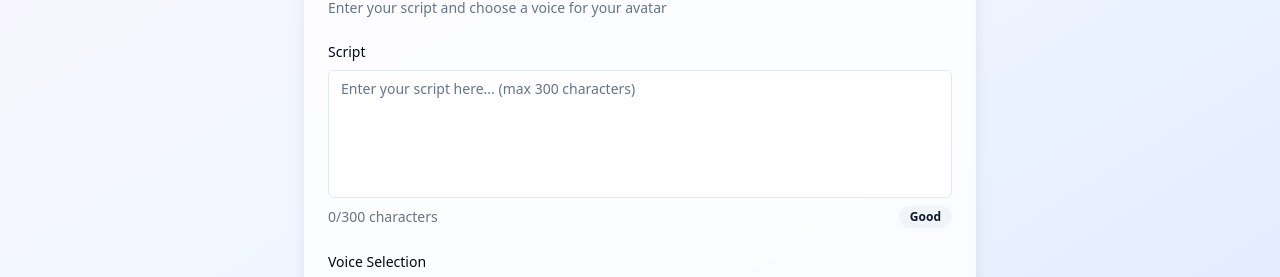
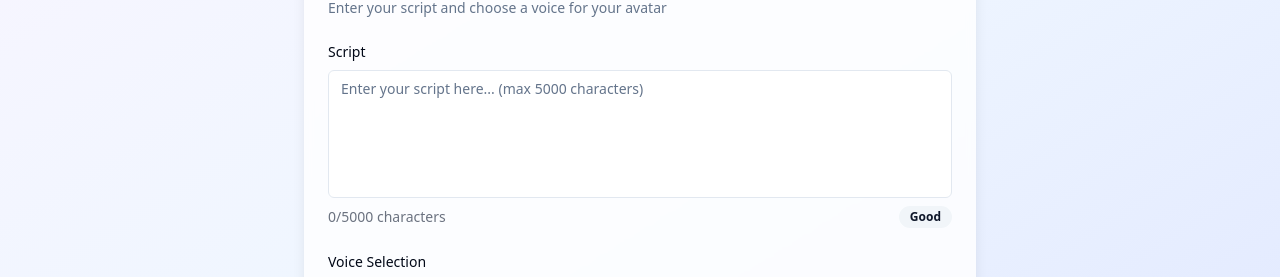
Before and after one commit to Zamany11/talk-it-out-vlog, a React (Vite) app: page /create in a window 1280 px wide. Shown: the part 297-574 px from the top of the page. Built offline with nearby package versions, Linux system fonts and the light colour scheme.

Commit message:
Increase character limit
Increase the character limit for the script input field to 5000 characters.

```diff
--- a/src/pages/Create.tsx
+++ b/src/pages/Create.tsx
@@ -1,4 +1,3 @@
-
 import { useState } from "react";
 import { Button } from "@/components/ui/button";
 import { Card, CardContent, CardDescription, CardHeader, CardTitle } from "@/components/ui/card";
@@ -25,7 +24,7 @@ const Create = () => {
   const createProject = useCreateProject();
   const generateVideo = useGenerateVideo();
 
-  const maxCharacters = 300;
+  const maxCharacters = 5000;
 
   // ElevenLabs voice IDs and names
   const voices = [
@@ -124,7 +123,7 @@ const Create = () => {
               <div>
                 <label className="block text-sm font-medium mb-2">Script</label>
                 <Textarea
-                  placeholder="Enter your script here... (max 300 characters)"
+                  placeholder="Enter your script here... (max 5000 characters)"
                   value={script}
                   onChange={(e) => handleScriptChange(e.target.value)}
                   className="min-h-32 resize-none"
```
